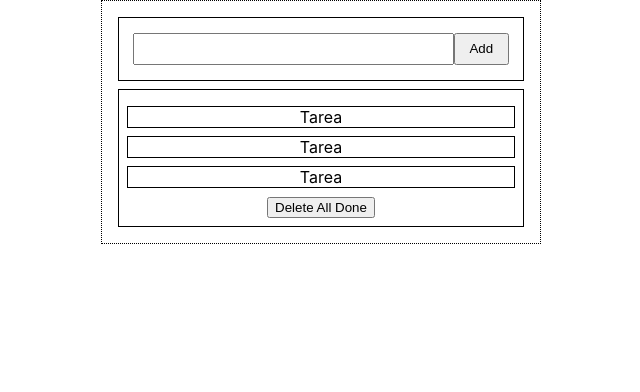
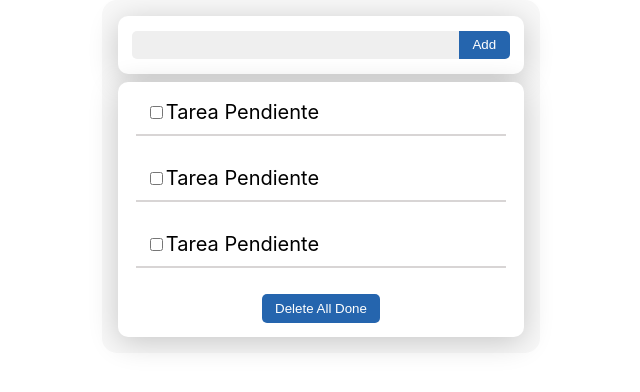
Before and after one commit to nosoyeseoscar/todoApp, a React (Create React App) app: page / in a window 1280 px wide. Shown: the top 392 px of the page, without its empty margins (319-959 px from the left). Built offline with nearby package versions, Linux system fonts and the light colour scheme.

Commit message:
adding more styles

```diff
--- a/src/App.css
+++ b/src/App.css
@@ -8,21 +8,25 @@
 .container {
   width: 33%;
   height: 33%;
-  border: 1px dotted #000;
-  padding: .5em;;
+  padding: .5em;
+  border-radius: 15px;
+  background: #f8f8f8;
 }
 
 .task-list {
     margin: .5em;
-    border: 1px solid #000;
     padding: .5em;
+    box-shadow: 0 5px 30px rgba(0, 0, 0, 0.2);
+    background-color: white;
+    border-radius: 10px;
 }
 
 .addTask{
-  background-color: #fff;
-  border: 1px solid #000;
   margin: 0.5em;;
   padding: .5em;
+  background-color:white;
+  border-radius: 10px;
+  box-shadow: 0 5px 30px rgba(0, 0, 0, 0.2);
 }
 
 /* Input 100% */
@@ -40,15 +44,37 @@
   margin: 0.5em;
   padding: 0.5em;
   box-sizing: border-box;
+  border: none;
+  border-radius: 5px 0 0 5px;
+  background-color: #efefef;
+
 }
 
 .addTaskButton {
   margin: 0.5em;
   padding: 0.5em 1em;
+  border: none;
+  background-color: #2565AE;
+  color: white;
+  border-radius: 0 5px 5px 0;
 }
 /* End Input 100% */
 
 .task{
-  border: 1px solid #000;
-  margin: .5em auto;
+  border-bottom: 2px solid #d8d5d5;
+  margin: 0 0.5em 1em 0.5em;
+  padding: 0.5em;
+  text-align: left;
+  border-radius: 5px 5px 0 0;
+  font-size: 20px;
+
 }
+
+.clearCompletedBtn {
+  margin: 0.5em;
+  padding: 0.5em 1em;
+  border: none;
+  background-color: #2565AE;
+  color: white;
+  border-radius: 5px;
+}
--- a/src/components/Task.js
+++ b/src/components/Task.js
@@ -1,7 +1,7 @@
 function Task () {
   return (
     <div className='task'>
-      Tarea
+      <input type='checkbox' /><label>Tarea Pendiente</label>
     </div>
   )
 }
--- a/src/components/taskList.js
+++ b/src/components/taskList.js
@@ -6,7 +6,7 @@ function TaskList () {
       <Task />
       <Task />
       <Task />
-      <button>Delete All Done</button>
+      <button className='clearCompletedBtn'>Delete All Done</button>
     </div>
   )
 }
```
